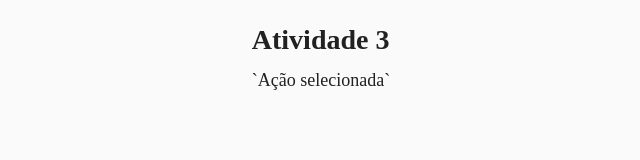
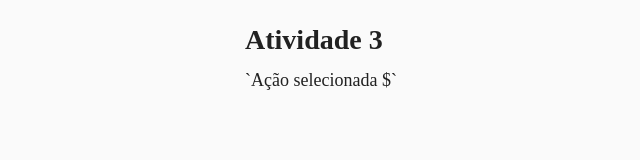
Before and after one commit to murilo-dev9/aula-nextjs, a Next.js app: page /atividades/atv-03 in a window 1280 px wide. Shown: the top 160 px of the page, without its empty margins (319-959 px from the left). Built offline with nearby package versions, Linux system fonts and the light colour scheme.

Commit message:
atividade 3 começo

```diff
--- /dev/null
+++ b/src/app/atividades/atv-03/botão/index.jsx
@@ -0,0 +1,13 @@
+export default Botao;
+
+import stlyle from "./index.module.css"
+
+function Botao({text, click, action}){
+    return(
+
+        <button className={`${stlyle.bt} ${action ==="" ? stlyle.c1 : stlyle.c2 } `}>
+            {Text}
+        </button>
+
+    )
+}
--- a/src/app/atividades/atv-03/page.jsx
+++ b/src/app/atividades/atv-03/page.jsx
@@ -1,11 +1,18 @@
+
+import Botao from "./botão"
 import Link from "next/link";
 import Style from"./page.module.css"
 
 export default function Componentes (){
+
+  /*  const cdt=(
+
+    )*/
+
     return(
         <div>
             <h1>Atividade 3</h1>
-            <label >`Ação selecionada`</label>
+            <label >`Ação selecionada ${}`</label>
         </div>
     )
 }
```
Also changed, not shown: src/app/atividades/atv-03/botão/index.module.css (added).
